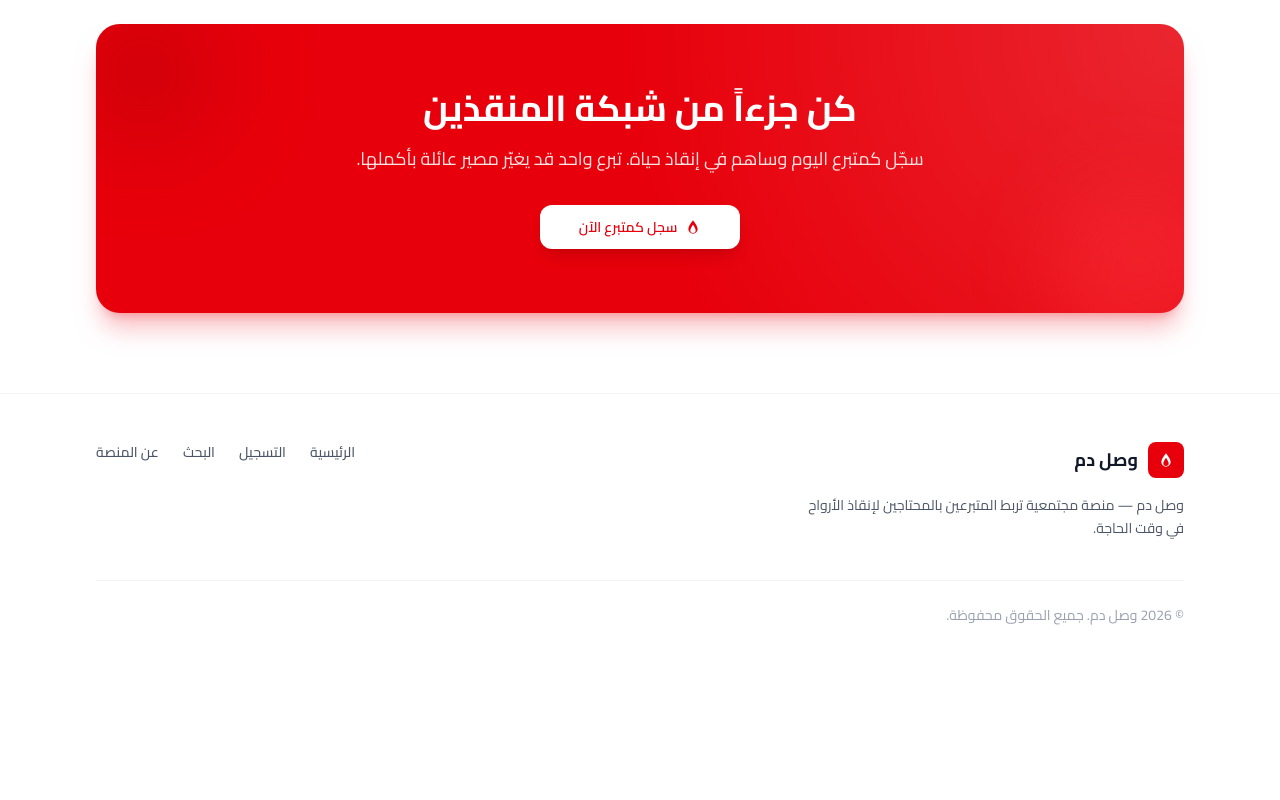
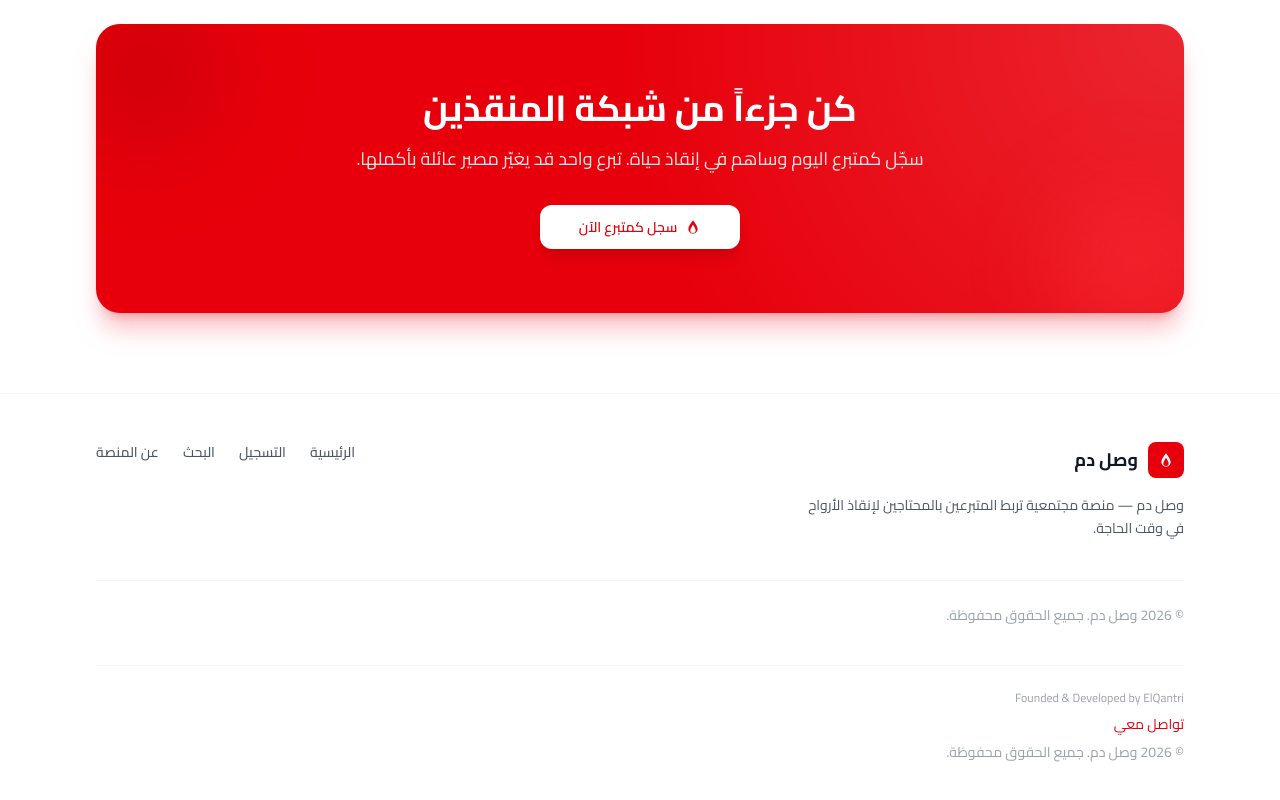
Before and after one commit to elqan3/wasldam, a Next.js app: page / in a window 1280 px wide. Shown: the part 1725-2525 px from the top of the page. Before the commit the page ends 2398 px from the top, so only its background shows below. Built offline with nearby package versions, Linux system fonts and the light colour scheme; no server answers.

Commit message:
Enhance footer with developer credits and contact link
Added footer credits and contact information.

```diff
--- a/components/landing/Footer.tsx
+++ b/components/landing/Footer.tsx
@@ -54,6 +54,26 @@ export function Footer() {
             {t.footer.copyright}
           </p>
         </div>
+        <div className="mt-10 border-t border-gray-100 pt-6 space-y-2">
+
+  <p className="text-center sm:text-start text-xs text-gray-400">
+    Founded & Developed by ElQantri
+  </p>
+
+  <p className="text-center sm:text-start text-sm">
+    <a
+      href="wasldamly@gmail.com"
+      className="text-red-600 hover:text-red-700"
+    >
+  تواصل معي
+    </a>
+  </p>
+
+  <p className="text-center sm:text-start text-sm text-gray-400">
+    {t.footer.copyright}
+  </p>
+
+</div>
       </div>
     </footer>
   );
```
